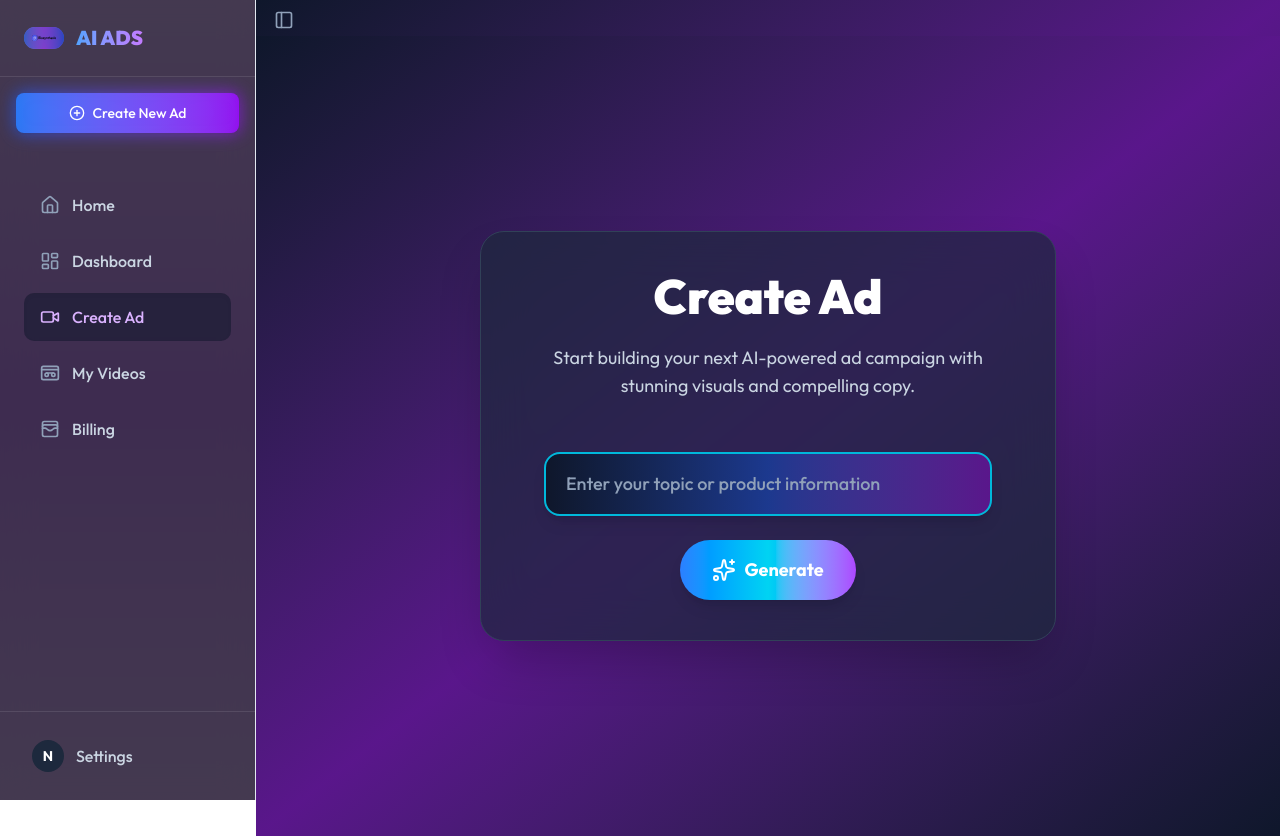
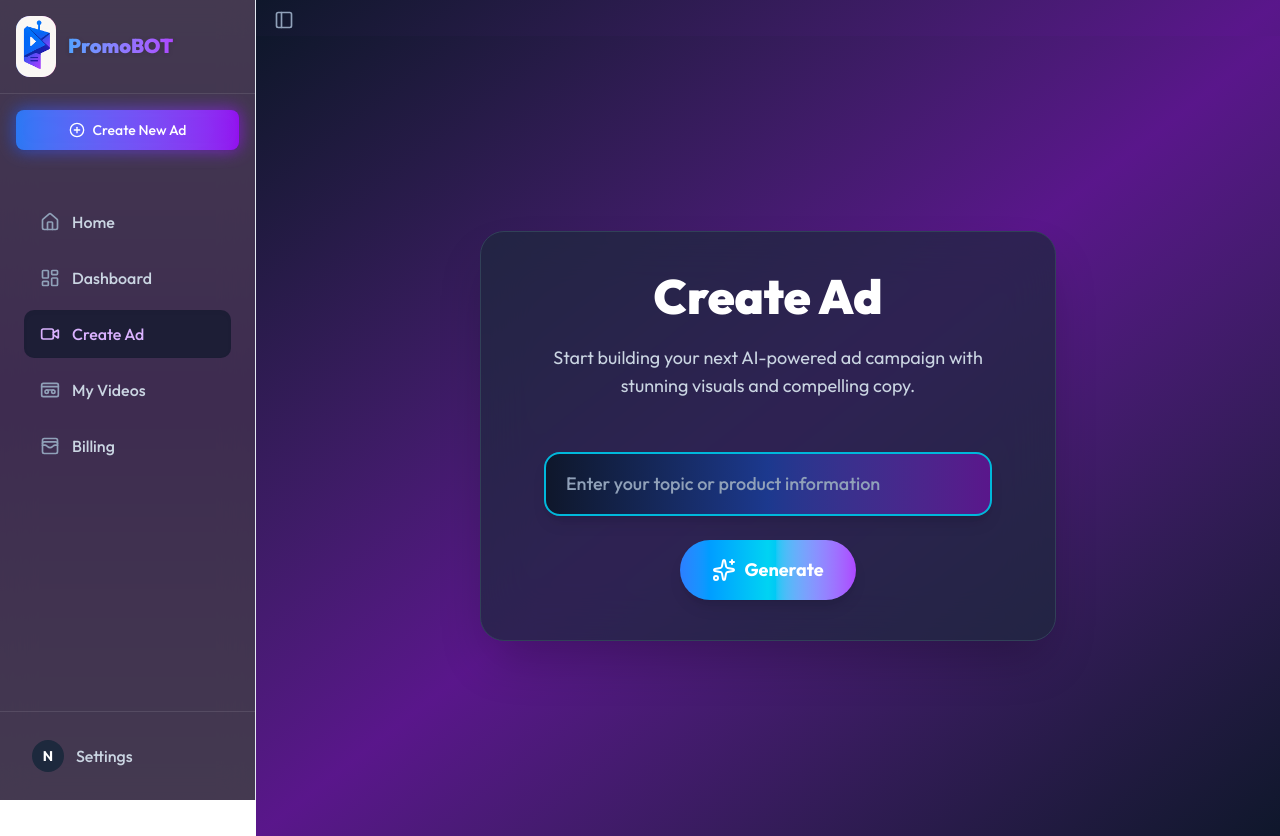
Before and after one commit to ItsabhijeetWadichar12/Ads-generator, a Next.js app: page /workspace/create-ad in a window 1280 px wide. Built offline with nearby package versions, Linux system fonts and the light colour scheme; no server answers.

Commit message:
added logo and name

```diff
--- a/app/workspace/_components/AppSidebar.jsx
+++ b/app/workspace/_components/AppSidebar.jsx
@@ -63,20 +63,20 @@ export function AppSidebar() {
 
     return (
         <Sidebar className="bg-gradient-to-b from-purple-300 via-purple-400 to-purple-300 animate-gradient">
-            <SidebarHeader className="p-6">
+            <SidebarHeader className="p-4">
                 <Link href="/" className="flex items-center gap-3 group">
                     <div className="relative overflow-hidden rounded-xl">
-                        <div className="absolute inset-0 bg-gradient-to-r from-blue-500 via-purple-500 to-blue-600 animate-gradient" />
+                        <div className="absolute inset-0 bg-gradient-to-r from-blue-500 via-purple-500 to-pink-500 animate-gradient" />
                         <Image
-                            src="/logo.svg"
+                            src="/logo.png"
                             alt="logo"
                             width={40}
                             height={40}
-                            className="relative z-10 p-2 backdrop-blur-sm bg-black/20"
+                            className="relative z-10 object-cover rounded-lg"
                         />
                     </div>
-                    <span className="text-xl font-black text-transparent bg-clip-text bg-gradient-to-r from-blue-400 to-purple-400">
-                        AI ADS
+                    <span className="text-xl font-black text-transparent bg-clip-text bg-gradient-to-r from-blue-400 to-purple-500 drop-shadow-sm">
+                        PromoBOT
                     </span>
                 </Link>
             </SidebarHeader>
@@ -106,11 +106,11 @@ export function AppSidebar() {
                                     href={menu.path}
                                     className={clsx(
                                         "flex items-center gap-3 rounded-lg px-4 py-3 transition-all duration-300 group",
-                                        "hover:bg-black/10", // Subtle hover for all items
+                                        "hover:bg-black/20 ", // Subtle hover for all items
                                         {
-                                            "bg-slate-900/50 shadow-inner": isActive(menu.path), // Darker, inset background for active item
+                                            "bg-slate-900/70 shadow-inner": isActive(menu.path), // Darker, inset background for active item
                                             "text-slate-300 hover:text-white": !isActive(menu.path), // Default text color
-                                            "text-purple-300 font-semibold": isActive(menu.path), // Active text color
+                                            "text-purple-300 font-semibold ": isActive(menu.path), // Active text color
                                         }
                                     )}
                                 >
--- a/components/Custom/Header.jsx
+++ b/components/Custom/Header.jsx
@@ -1,4 +1,5 @@
 import { UserButton } from '@clerk/nextjs'
+import Image from 'next/image'
 import React from 'react'
 
 function Header() {
@@ -7,10 +8,17 @@ function Header() {
             <nav className="max-w-7xl mx-auto px-6 py-4 flex items-center justify-between">
                 {/* Logo */}
                 <div className="flex items-center gap-3">
-                    <div className="w-10 h-10 bg-gradient-to-r from-cyan-400 to-blue-600 rounded-xl flex items-center justify-center">
-                        <span className="text-white font-bold text-xl">P</span>
+                    <div className="relative">
+                        <div className="absolute -inset-0.5 bg-gradient-to-r from-blue-500 via-purple-500 to-pink-500 rounded-lg blur opacity-75" />
+                        <Image
+                            src="/logo.png"
+                            alt="logo"
+                            width={40}
+                            height={40}
+                            className="relative z-10 object-cover rounded-lg"
+                        />
                     </div>
-                    <span className="text-2xl font-black text-white tracking-tight">PromoBot </span>
+                    <span className="text-2xl font-black text-white tracking-tight">PromoBot</span>
                 </div>
 
                 {/* Navigation Links */}
@@ -35,7 +43,7 @@ function Header() {
                     <div className="w-8 h-8 bg-gradient-to-r from-cyan-400 to-blue-600 rounded-xl flex items-center justify-center">
                         <span className="text-white font-bold text-lg">A</span>
                     </div>
-                    <span className="text-lg font-black text-white tracking-tight">AI Ads</span>
+                    <span className="text-lg font-black text-white tracking-tight">Ads</span>
                 </div>
                 <UserButton afterSignOutUrl="/" />
             </nav>
```
Also changed, not shown: public/logo.png (added), public/logo.svg (deleted).
